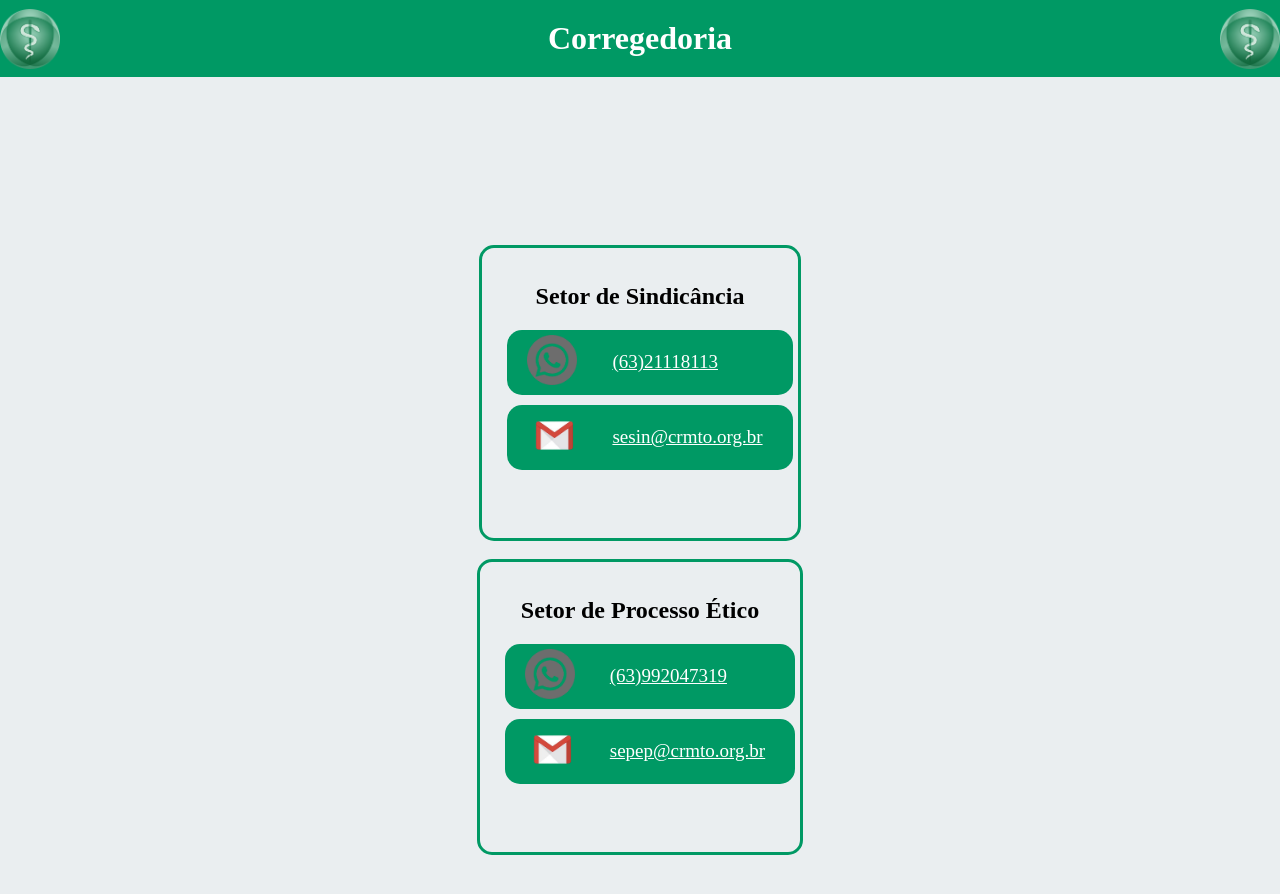
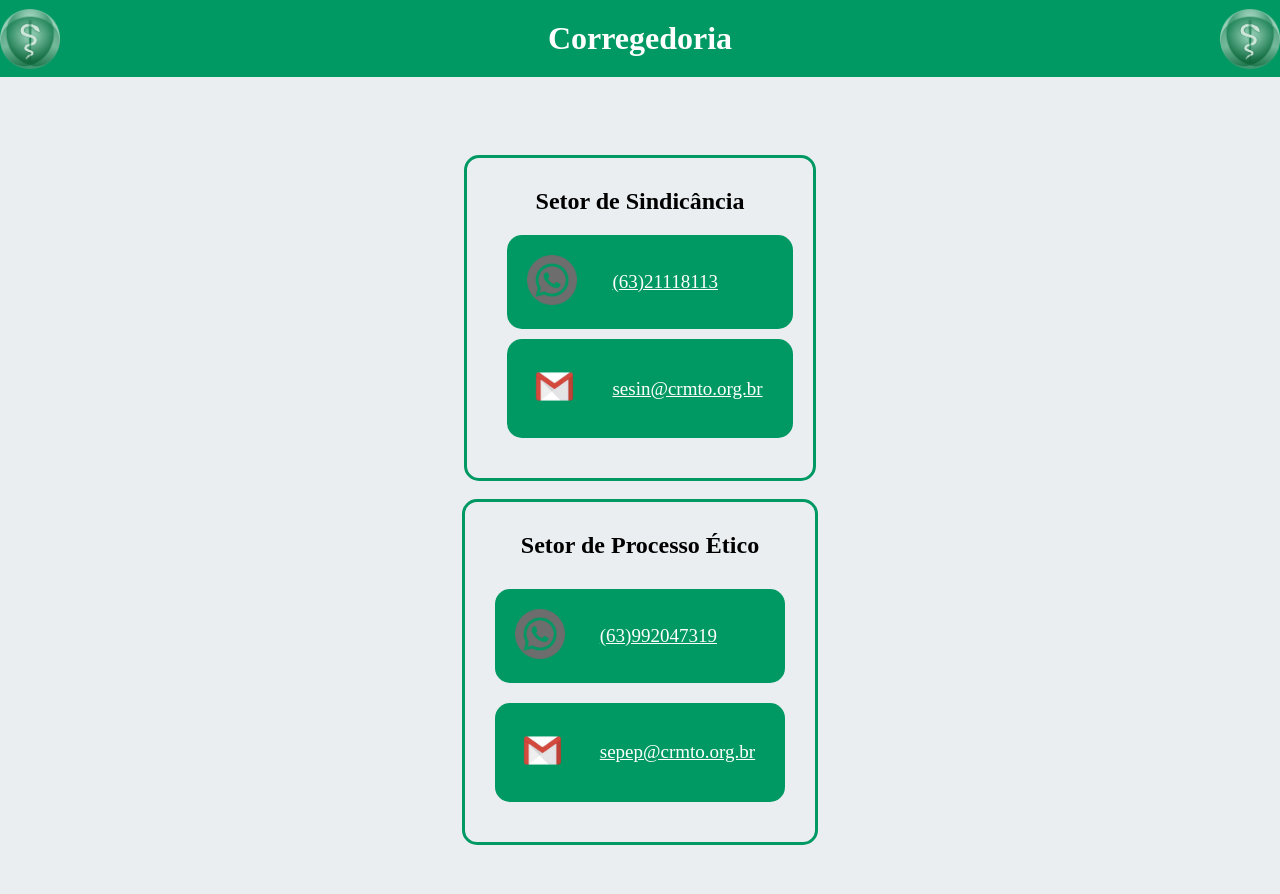
Before and after one commit to CRMTO-DETIN/Contato-Corregedoria, a plain HTML site: page index.html in a window 1280 px wide. Drawn offline with Linux system fonts and the light colour scheme.

Commit message:
Add files via upload

```diff
--- a/index.html
+++ b/index.html
@@ -29,13 +29,13 @@
         }
 
         body {
+            margin: 100px;
             display: flex;
             flex-direction: column; /* Change to column layout */
             justify-content: center;
             align-items: center;
             height: 100vh;
             padding-top: 0px; /* Adjust padding to create space between header and boxes */
-            margin: 150px;
         }
 
         .container {
@@ -48,7 +48,7 @@
 
         .box {
             width: 100%; /* Adjust width for side by side */
-            height: 25%; /* Increased height for better fit */
+            height: auto; /* Increased height for better fit */
             background-color:  rgb(0, 153, 100);
             margin: 10px;
             display: flex;
@@ -62,11 +62,11 @@
         /* New CSS rule for border box */
         .border-box {
             border: 3px solid; /* Creates a solid border */
-            padding: 15px; /* Adds some padding inside the border */
+            padding: 30px; /* Adds some padding inside the border */
             text-align: center; /* Align text to the left */
+            padding-top:10px;
             border-radius: 15px;
             color:  rgb(0, 153, 100);
-            height: 40%;
         }
 
         /* New CSS rule to change link color to white */
@@ -112,11 +112,11 @@
                 <div><a href="mailto:sesin@crmto.org.br">sesin@crmto.org.br</a></div>
             </div>
         </div>
-
+    </div>
     <br>
     <div class="border-box">
         <h2>Setor de Processo Ético</h2>
-
+        <div class="container">
             <div class="box">
                 <span class="icon">
                     <img src="icone-du-logo-whatsapp-gris-removebg-preview.png" alt="WhatsApp Icon" style="width: 50px; height: 50px; margin-right: 5px; padding: 10px;">
```
